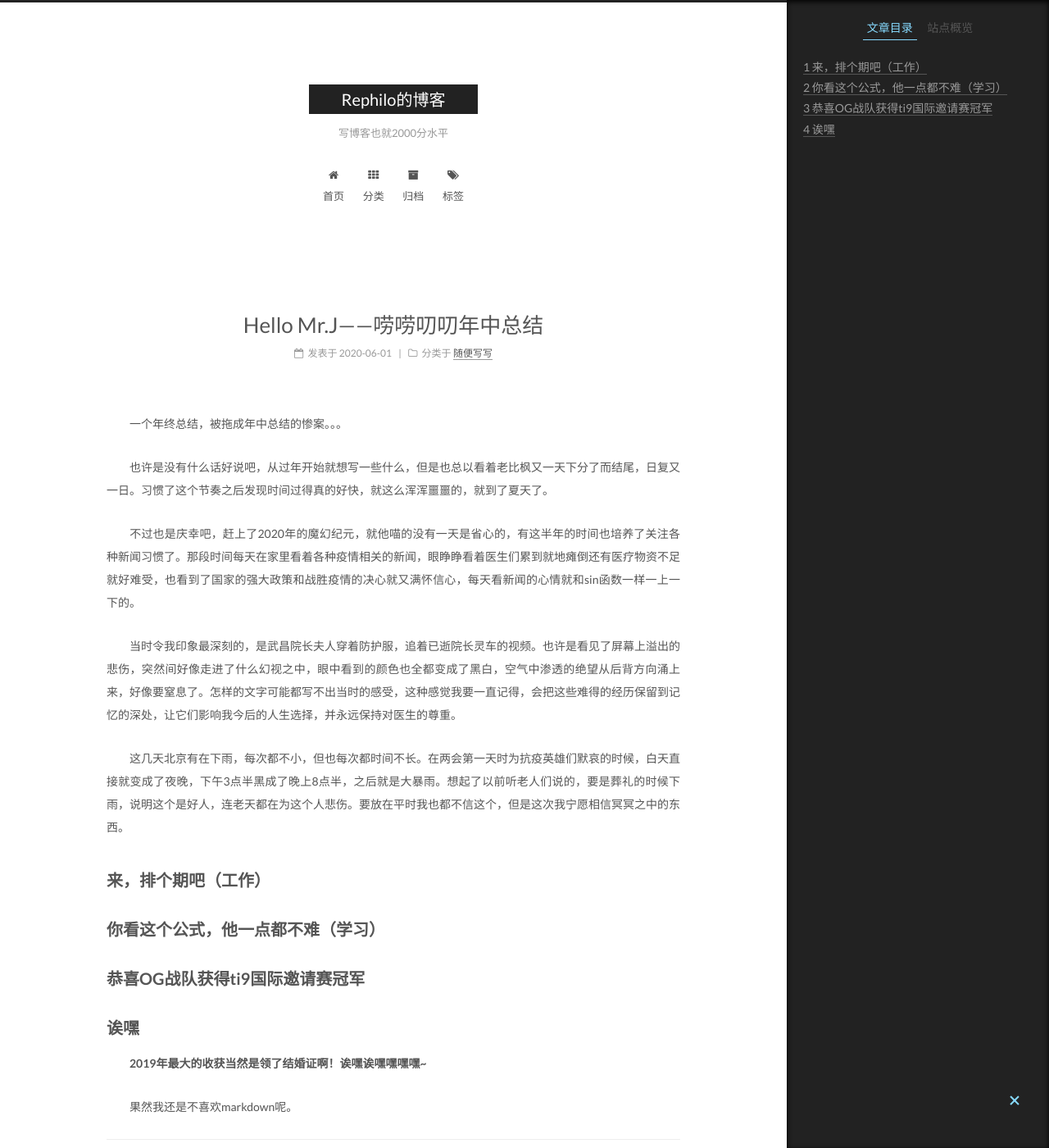
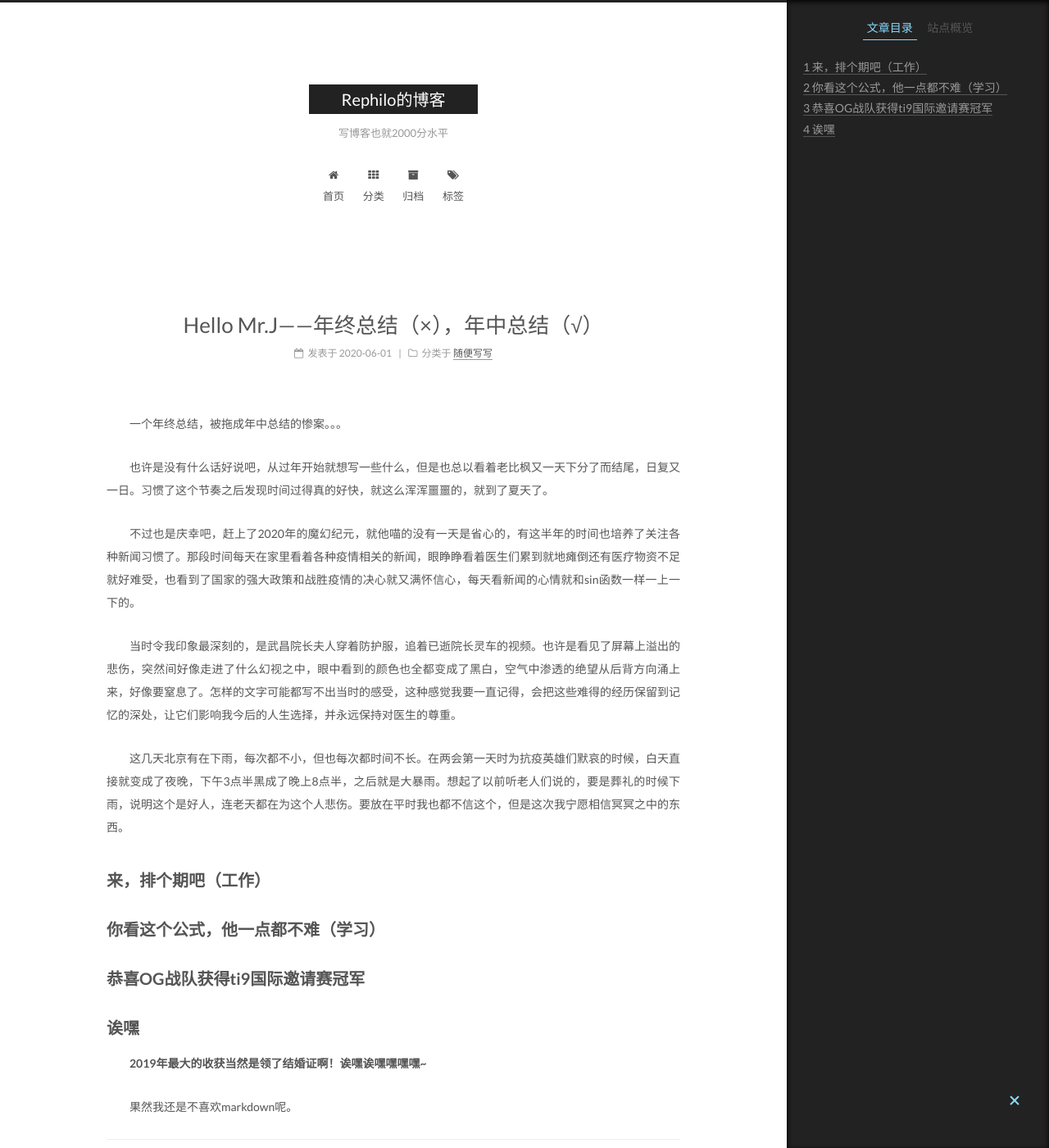
Before and after one commit to Rephilo/rephilo.github.io, a Jekyll site: the page built from _posts/2020-06-01-2019年终总结.md, in a window 1280 px wide and 1400 px high. Shown: the whole window at 82% size. Built offline with Jekyll 4.4.1, drawn with Linux system fonts in a browser that asks for light colours.

Commit message:
年终总结（×），年中总结（√）

```diff
--- a/_posts/2020-06-01-2019年终总结.md
+++ b/_posts/2020-06-01-2019年终总结.md
@@ -1,5 +1,5 @@
 ---
-title: Hello Mr.J——唠唠叨叨年中总结
+title: Hello Mr.J——年终总结（×），年中总结（√）
 # description:
 categories:
     - 随便写写
```
